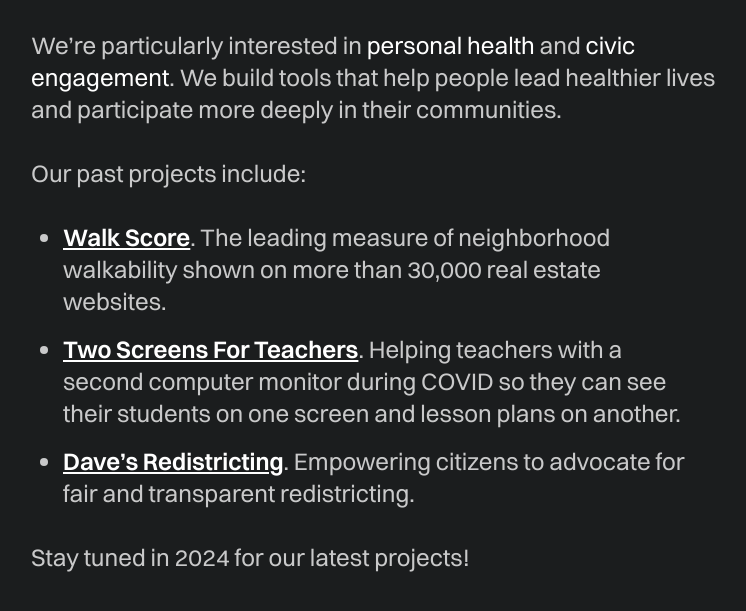
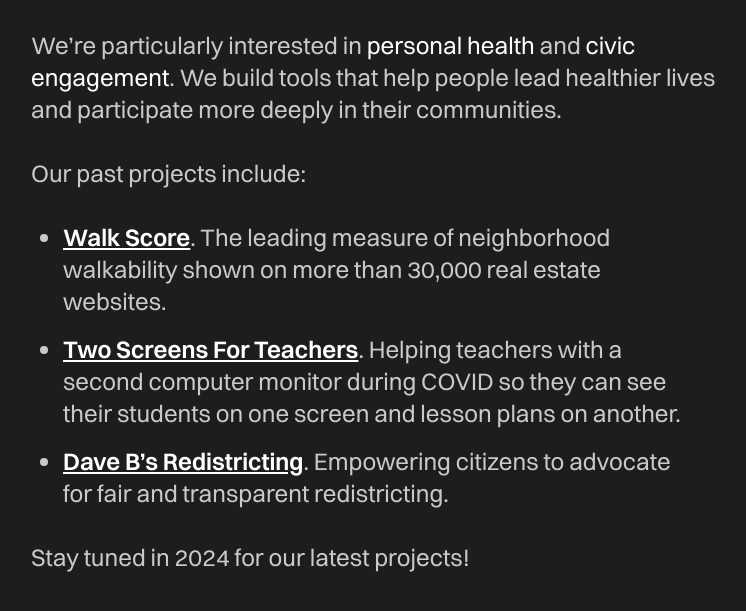
Before and after one commit to front-seat/frontseat.org, an Astro site: page / in a window 1280 px wide. Shown: the part 784-1395 px from the top of the page, without its empty margins (259-1005 px from the left). Built offline with nearby package versions, Linux system fonts and the light colour scheme; Astro itself is replaced by a stand-in of ours.

Commit message:
Use Dave B to disambiguate, maybe

```diff
--- a/src/pages/index.astro
+++ b/src/pages/index.astro
@@ -93,7 +93,7 @@
               href="https://davesredistricting.org/"
               target="_blank"
               class="underline hover:text-sun transition-colors duration-200"
-              >Dave’s Redistricting</a
+              >Dave B’s Redistricting</a
             ></span
           >. Empowering citizens to advocate for fair and transparent
           redistricting.
```
